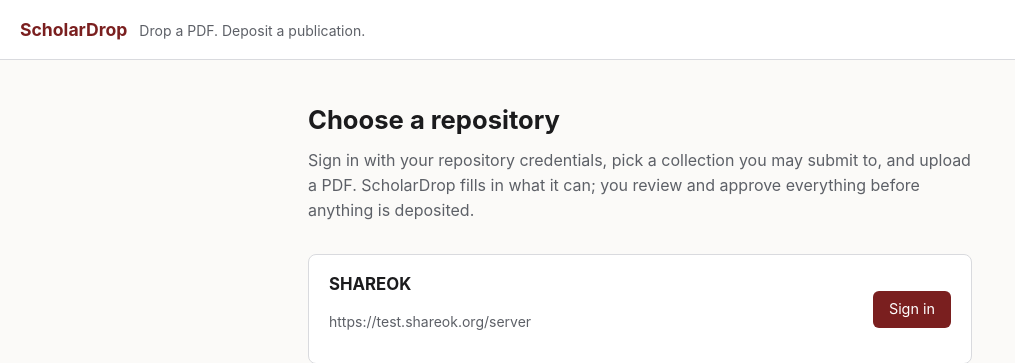
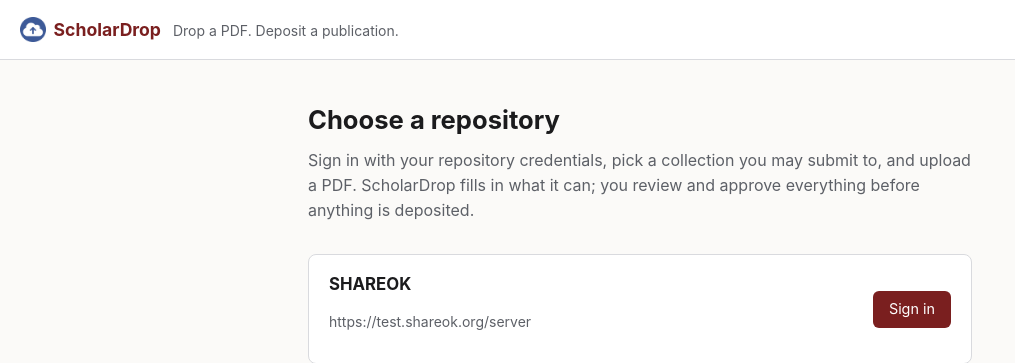
Before and after one commit to john-zhang1/ScholarDrop, a FastAPI app: page / in a window 1280 px wide. Shown: the top 363 px of the page, without its empty margins (0-1015 px from the left). Run offline with FastAPI, Linux system fonts and the light colour scheme; parts of the project's set-up code (start-up, migrations or seed data) failed here and were passed over.

Commit message:
Add a logo

```diff
--- a/scholardrop/static/app.css
+++ b/scholardrop/static/app.css
@@ -32,10 +32,22 @@ main {
 }
 
 .brand {
+  display: inline-flex;
+  align-items: baseline;
+  gap: 0.5rem;
   font-weight: 700;
   font-size: 1.1rem;
   color: var(--accent);
   text-decoration: none;
+}
+
+/* Centred rather than baseline-aligned, which also leaves the wordmark as the
+   only item carrying a baseline -- so the header still lines the brand up with
+   the tagline beside it instead of hanging it off the bottom of the mark. */
+.brand-mark {
+  align-self: center;
+  width: 1.6rem;
+  height: 1.6rem;
 }
 
 .tagline, .instance-url, .site-footer { color: var(--muted); font-size: 0.875rem; }
--- a/scholardrop/templates/base.html
+++ b/scholardrop/templates/base.html
@@ -30,7 +30,13 @@
      nobody should tab through it to reach the form they came for. #}
   <a class="skip-link" href="#content">Skip to the main content</a>
   <header class="site-header">
-    <a class="brand" href="/">ScholarDrop</a>
+    {# The mark is the wordmark's own decoration -- alt="" keeps a screen reader
+       from announcing the link twice. #}
+    <a class="brand" href="/">
+      <img class="brand-mark" src="{{ url_for('static', path='/logo.png') }}"
+           alt="" width="128" height="128">
+      <span>ScholarDrop</span>
+    </a>
     <span class="tagline">Drop a PDF. Deposit a publication.</span>
     {% if signed_in_as %}
     <div class="whoami">
```
Also changed, not shown: scholardrop/static/logo.png (added).
